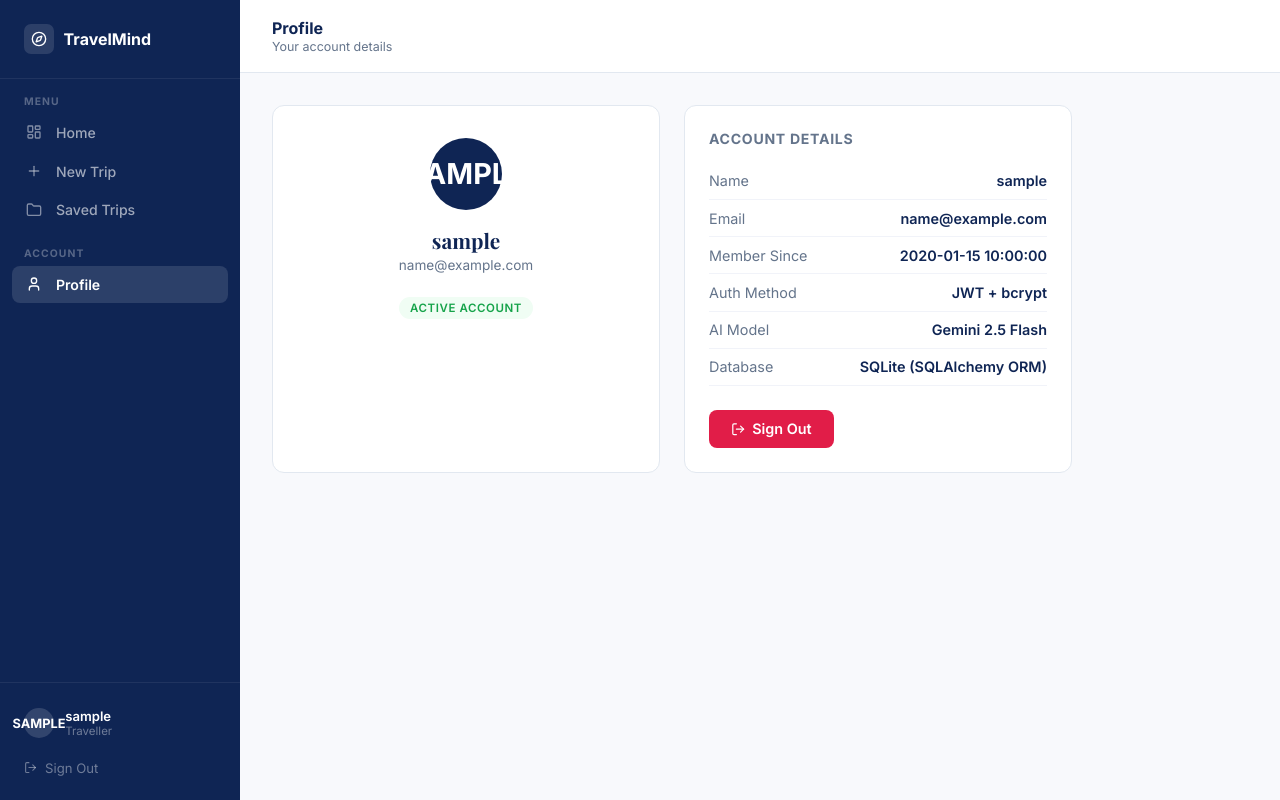
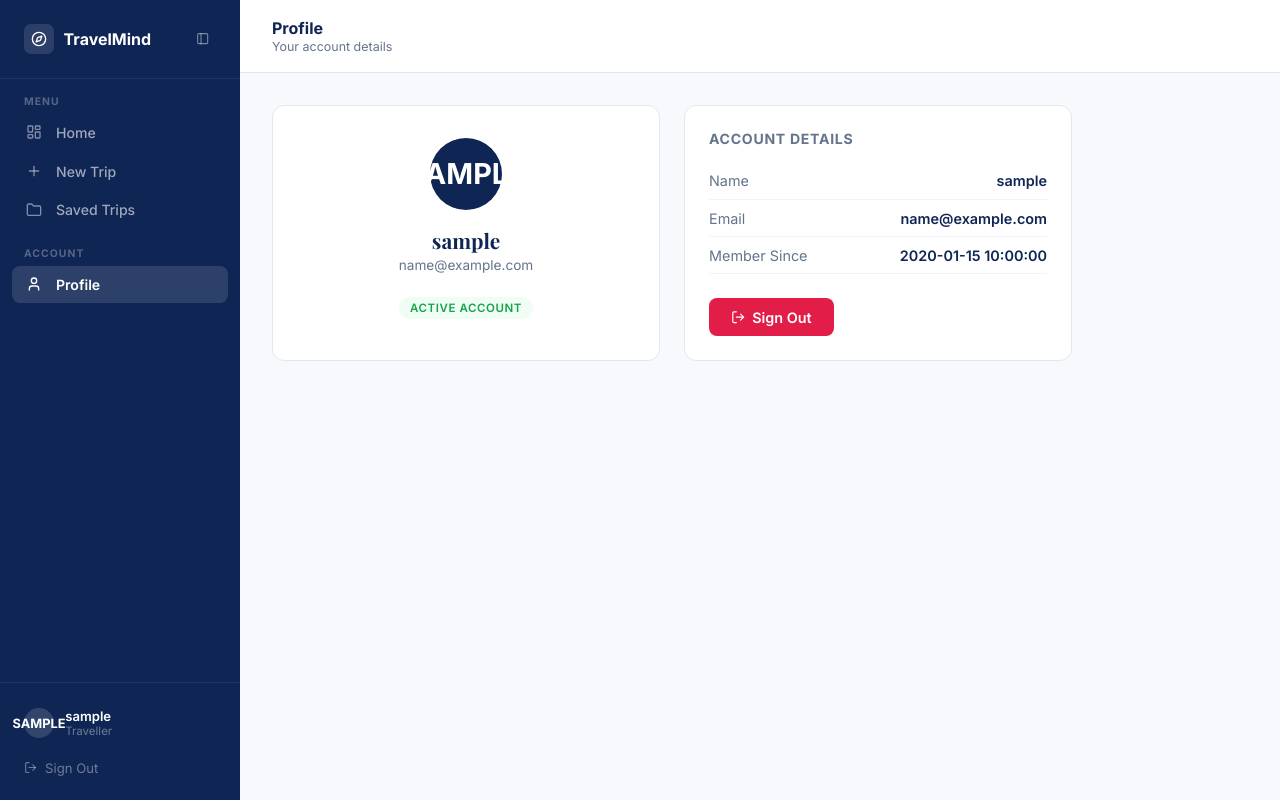
Before and after one commit to Sangupta03/travelmind-ai, a FastAPI app: template templates/profile.html in a window 1280 px wide. Run offline with FastAPI, Linux system fonts and the light colour scheme; the template is opened without the code that fills it: most values are stand-ins (such as "Sample title", 1, 10 or a date in 2020).

Commit message:
added collapsible sidebar

```diff
--- a/static/style.css
+++ b/static/style.css
@@ -372,10 +372,23 @@ button { font-family: inherit; }
   width: var(--sidebar-w); flex-shrink: 0;
   background: var(--navy); display: flex; flex-direction: column;
   position: sticky; top: 0; height: 100vh;
-  overflow-y: auto;
+  overflow-y: auto; overflow-x: hidden;
+  transition: width 0.2s ease;
 }
-.sidebar-top { padding: 1.5rem; border-bottom: 1px solid rgba(255,255,255,0.07); }
-.sidebar-brand { display: flex; align-items: center; gap: 0.6rem; }
+.sidebar-top {
+  padding: 1.5rem; border-bottom: 1px solid rgba(255,255,255,0.07);
+  display: flex; align-items: center; justify-content: space-between; gap: 0.5rem;
+}
+.sidebar-brand { display: flex; align-items: center; gap: 0.6rem; min-width: 0; overflow: hidden; }
+.sidebar-collapse-btn {
+  background: transparent; border: none; color: rgba(255,255,255,0.45);
+  cursor: pointer; padding: 0.4rem; border-radius: var(--radius-sm);
+  display: flex; align-items: center; justify-content: center; flex-shrink: 0;
+  transition: background 0.15s, color 0.15s;
+}
+.sidebar-collapse-btn:hover { background: rgba(255,255,255,0.08); color: white; }
+.sidebar-collapse-btn i { transition: transform 0.2s ease; }
+.sidebar.collapsed .sidebar-collapse-btn i { transform: rotate(180deg); }
 svg.lucide { width: 1em; height: 1em; stroke-width: 2; vertical-align: middle; }
 .spin { animation: spin 1s linear infinite; }
 @keyframes spin { from { transform: rotate(0deg); } to { transform: rotate(360deg); } }
@@ -430,6 +443,19 @@ svg.lucide { width: 1em; height: 1em; stroke-width: 2; vertical-align: middle; }
   border: none; background: transparent; width: 100%; font-family: inherit;
 }
 .sidebar-logout:hover { color: #fca5a5; background: rgba(255,100,100,0.08); }
+
+/* Collapsed sidebar — icons only, no text */
+.sidebar.collapsed { width: 72px; }
+.sidebar.collapsed .sidebar-top { flex-direction: column; padding: 1.2rem 0.6rem; gap: 0.7rem; }
+.sidebar.collapsed .sidebar-brand { justify-content: center; }
+.sidebar.collapsed .sidebar-brand-name,
+.sidebar.collapsed .sidebar-section-label,
+.sidebar.collapsed .s-text,
+.sidebar.collapsed .sidebar-user-info { display: none; }
+.sidebar.collapsed .sidebar-nav { padding: 1rem 0.5rem; }
+.sidebar.collapsed .s-link { justify-content: center; padding: 0.65rem; gap: 0; }
+.sidebar.collapsed .sidebar-user { justify-content: center; padding: 0.6rem 0; }
+.sidebar.collapsed .sidebar-logout { justify-content: center; padding: 0.6rem; gap: 0; }
 
 .app-main { flex: 1; min-width: 0; }
 .app-topbar {
--- a/templates/profile.html
+++ b/templates/profile.html
@@ -35,9 +35,6 @@
           <div class="ov-row"><span>Name</span><strong>{{ username }}</strong></div>
           <div class="ov-row"><span>Email</span><strong>{{ email }}</strong></div>
           <div class="ov-row"><span>Member Since</span><strong>{{ member_since }}</strong></div>
-          <div class="ov-row"><span>Auth Method</span><strong>JWT + bcrypt</strong></div>
-          <div class="ov-row"><span>AI Model</span><strong>Gemini 2.5 Flash</strong></div>
-          <div class="ov-row"><span>Database</span><strong>SQLite (SQLAlchemy ORM)</strong></div>
           <div style="margin-top:1.5rem">
             <a href="/logout" class="btn btn-danger"><i data-lucide="log-out"></i> Sign Out</a>
           </div>
--- a/templates/sidebar.html
+++ b/templates/sidebar.html
@@ -1,26 +1,35 @@
-<aside class="sidebar">
+<aside class="sidebar" id="appSidebar">
+  <script>
+    if (localStorage.getItem('sidebarCollapsed') === 'true') {
+      document.getElementById('appSidebar').classList.add('collapsed');
+    }
+  </script>
+
   <div class="sidebar-top">
     <a href="/dashboard" class="sidebar-brand">
       <div class="sidebar-brand-mark"><i data-lucide="compass"></i></div>
       <span class="sidebar-brand-name">TravelMind</span>
     </a>
+    <button class="sidebar-collapse-btn" id="sidebarCollapseBtn" title="Collapse sidebar">
+      <i data-lucide="panel-left"></i>
+    </button>
   </div>
 
   <nav class="sidebar-nav">
     <div class="sidebar-section-label">Menu</div>
-    <a href="/dashboard" class="s-link {{ 'active' if active_page == 'dashboard' else '' }}">
-      <span class="s-icon"><i data-lucide="layout-dashboard"></i></span> Home
+    <a href="/dashboard" class="s-link {{ 'active' if active_page == 'dashboard' else '' }}" title="Home">
+      <span class="s-icon"><i data-lucide="layout-dashboard"></i></span> <span class="s-text">Home</span>
     </a>
-    <a href="/create" class="s-link {{ 'active' if active_page == 'create' else '' }}">
-      <span class="s-icon"><i data-lucide="plus"></i></span> New Trip
+    <a href="/create" class="s-link {{ 'active' if active_page == 'create' else '' }}" title="New Trip">
+      <span class="s-icon"><i data-lucide="plus"></i></span> <span class="s-text">New Trip</span>
     </a>
-    <a href="/trips" class="s-link {{ 'active' if active_page == 'trips' else '' }}">
-      <span class="s-icon"><i data-lucide="folder"></i></span> Saved Trips
+    <a href="/trips" class="s-link {{ 'active' if active_page == 'trips' else '' }}" title="Saved Trips">
+      <span class="s-icon"><i data-lucide="folder"></i></span> <span class="s-text">Saved Trips</span>
     </a>
 
     <div class="sidebar-section-label">Account</div>
-    <a href="/profile" class="s-link {{ 'active' if active_page == 'profile' else '' }}">
-      <span class="s-icon"><i data-lucide="user"></i></span> Profile
+    <a href="/profile" class="s-link {{ 'active' if active_page == 'profile' else '' }}" title="Profile">
+      <span class="s-icon"><i data-lucide="user"></i></span> <span class="s-text">Profile</span>
     </a>
   </nav>
 
@@ -33,7 +42,7 @@
       </div>
     </div>
     <form action="/logout" method="GET">
-      <button type="submit" class="sidebar-logout"><i data-lucide="log-out"></i> Sign Out</button>
+      <button type="submit" class="sidebar-logout" title="Sign Out"><i data-lucide="log-out"></i> <span class="s-text">Sign Out</span></button>
     </form>
   </div>
 </aside>
@@ -42,5 +51,15 @@
 <script>
   document.addEventListener('DOMContentLoaded', () => {
     if (window.lucide) lucide.createIcons();
+
+    const sidebar = document.getElementById('appSidebar');
+    const collapseBtn = document.getElementById('sidebarCollapseBtn');
+    collapseBtn.title = sidebar.classList.contains('collapsed') ? 'Expand sidebar' : 'Collapse sidebar';
+
+    collapseBtn.addEventListener('click', () => {
+      const collapsed = sidebar.classList.toggle('collapsed');
+      localStorage.setItem('sidebarCollapsed', collapsed);
+      collapseBtn.title = collapsed ? 'Expand sidebar' : 'Collapse sidebar';
+    });
   });
 </script>
```
